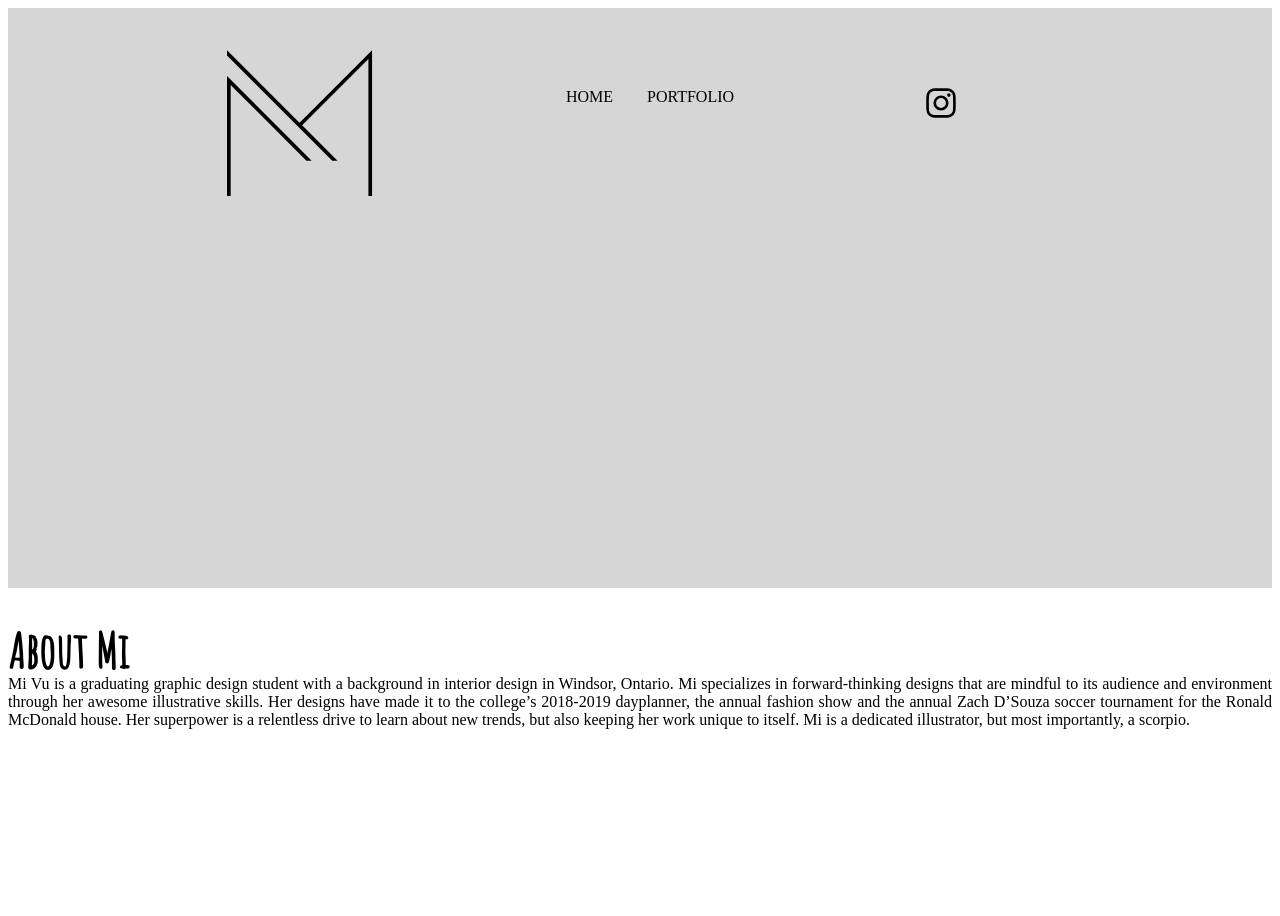
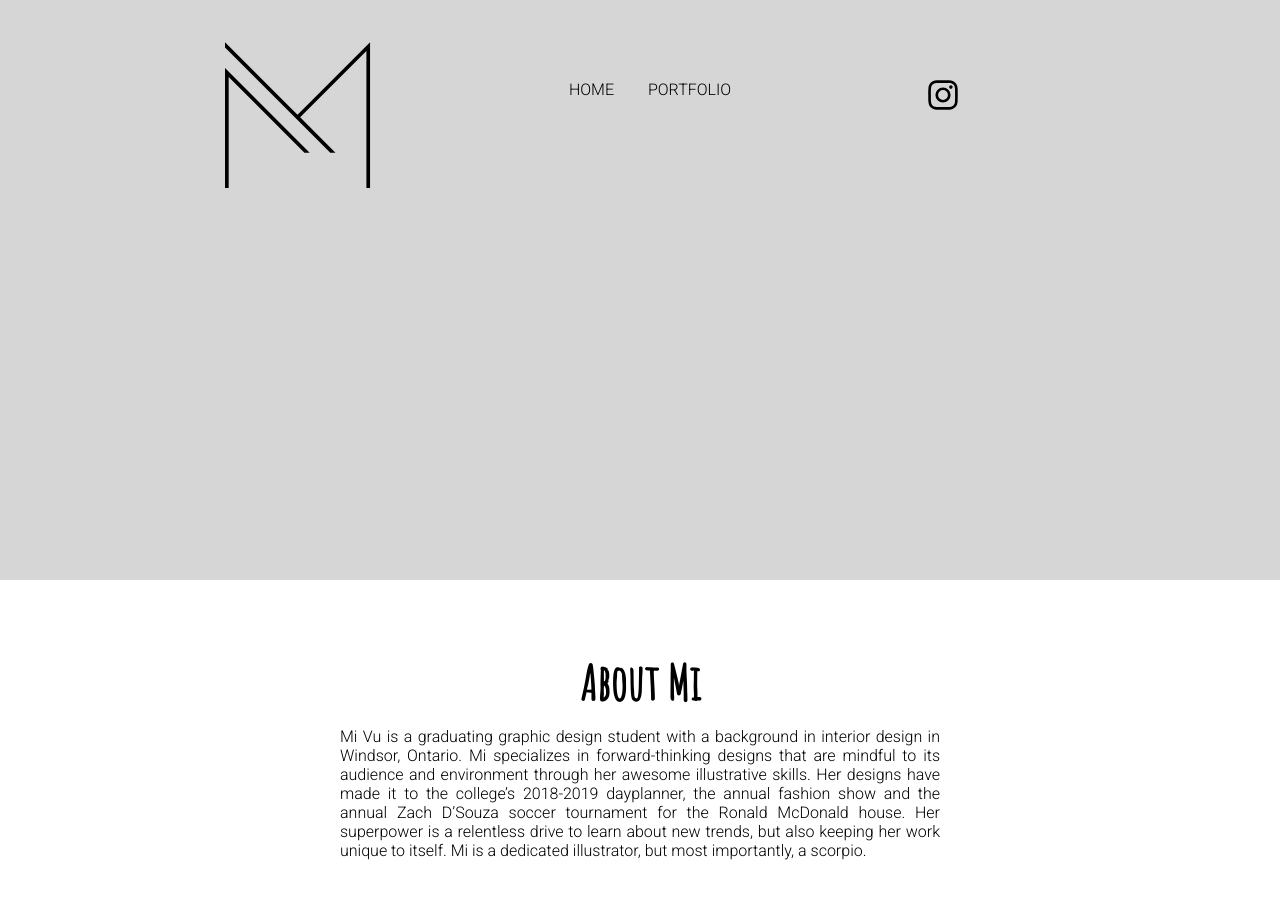
Before and after one commit to MiPhuongVu/mivu-portfolio, a Jekyll site: the page built from index.html, in a window 1280 px wide. Built offline with Jekyll 4.4.1, drawn with Linux system fonts in a browser that asks for light colours.

Commit message:
Update main.scss

```diff
--- a/_sass/main.scss
+++ b/_sass/main.scss
@@ -1,3 +1,16 @@
+body {
+    margin: 0 auto;
+    font-family: 'Roboto', sans-serif;
+}
+
+.about-me {
+    margin: 0 auto;
+    padding: 40px;
+    text-align: center;
+    max-width: 600px;
+    position: relative;
+}
+
 .body-copy {
     margin-top: -3%;
     text-align: justify;
```
